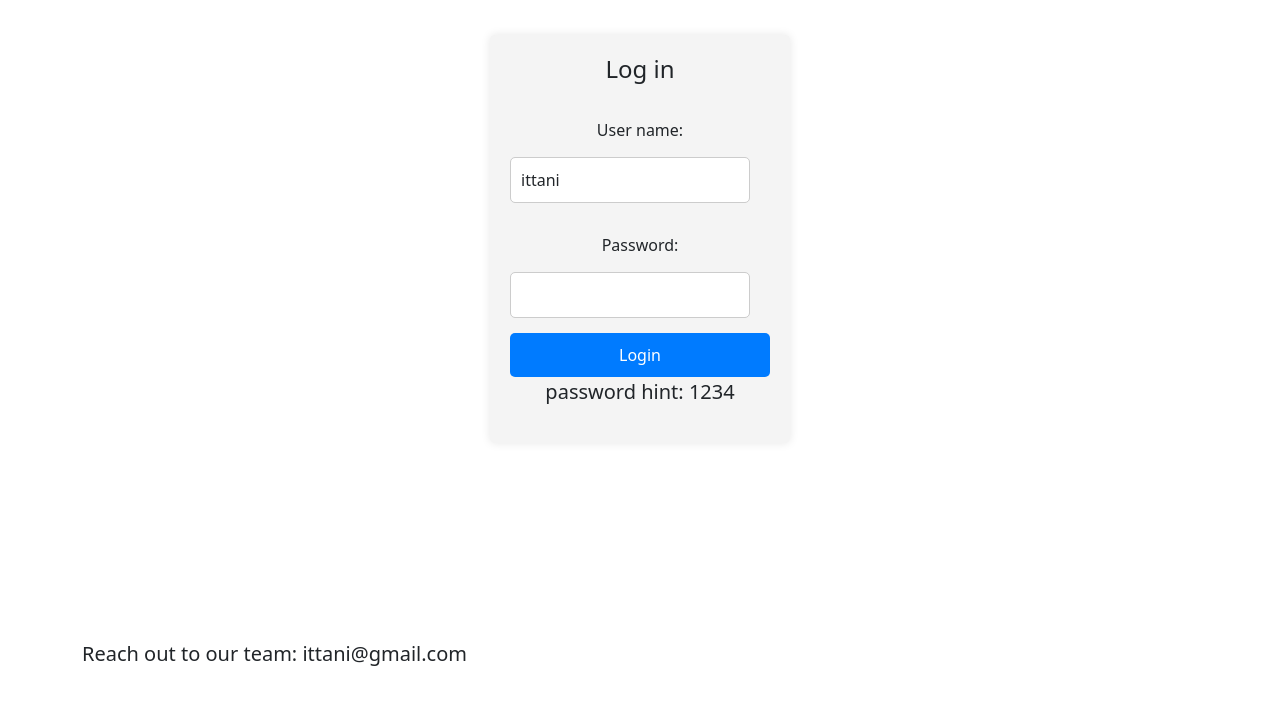
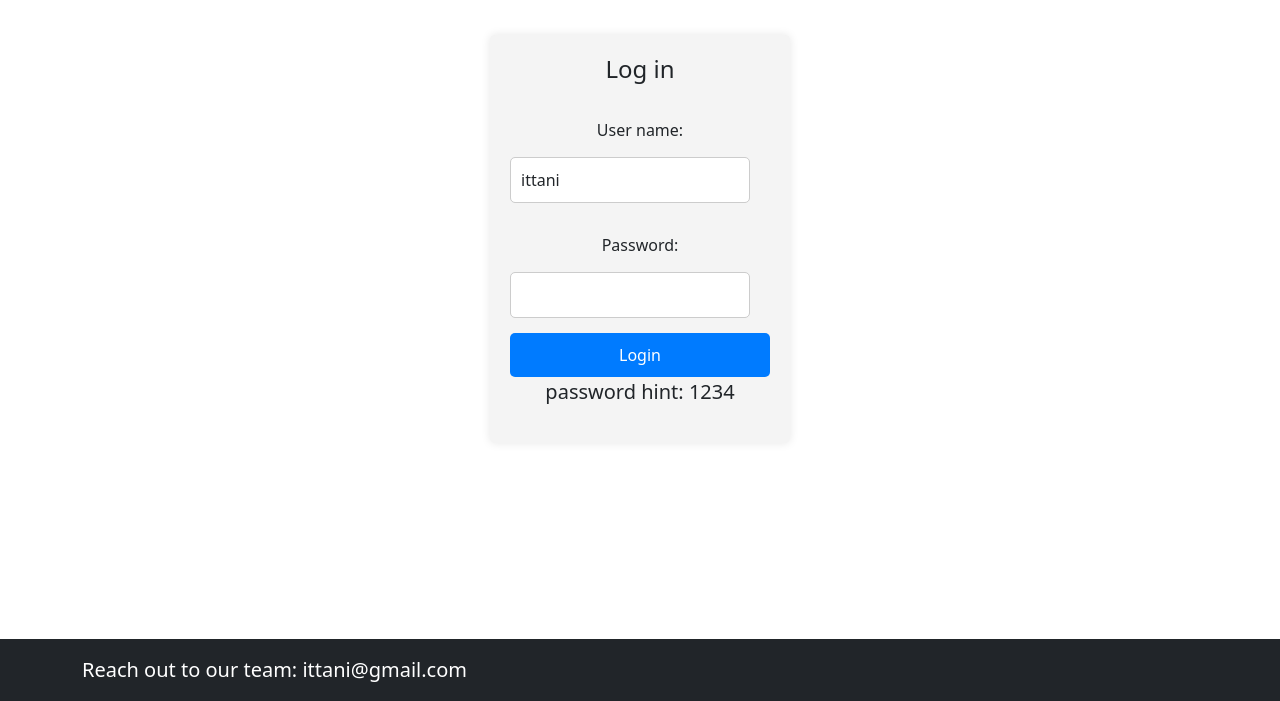
Before and after one commit to ittani/JS-Todo-App, a React (Create React App) app: page / in a window 1280 px wide. Shown: the part 161-862 px from the top of the page. Before the commit the page ends 830 px from the top, so only its background shows below. Built offline with nearby package versions, Linux system fonts and the light colour scheme.

Commit message:
Update TodoApp.jsx

```diff
--- a/src/Components/TodoApplication/TodoApp.jsx
+++ b/src/Components/TodoApplication/TodoApp.jsx
@@ -289,17 +289,16 @@ function HeaderComponent({ isAuthenticated }) {
         </header>
     );
 }
+function FooterComponent() {
+    return (
+      <footer className="footer mt-auto py-3 bg-dark text-white">
+        <div className="container text-center">
+          <p className="mb-0">Reach out to our team: ittani@gmail.com</p>
+        </div>
+      </footer>
+    );
+  }
 
-function FooterComponent(){
-
-  return (
-      <footer className="footer">
-        <div className='container'>
-           Reach out to our team: ittani@gmail.com
-        </div>
-        </footer>
-  )
-}
 
 function LogoutComponent() {
   const navigate = useNavigate();
```
